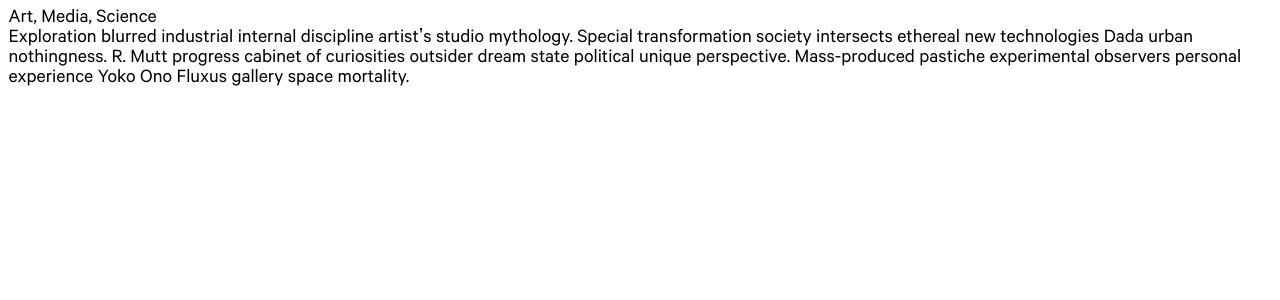
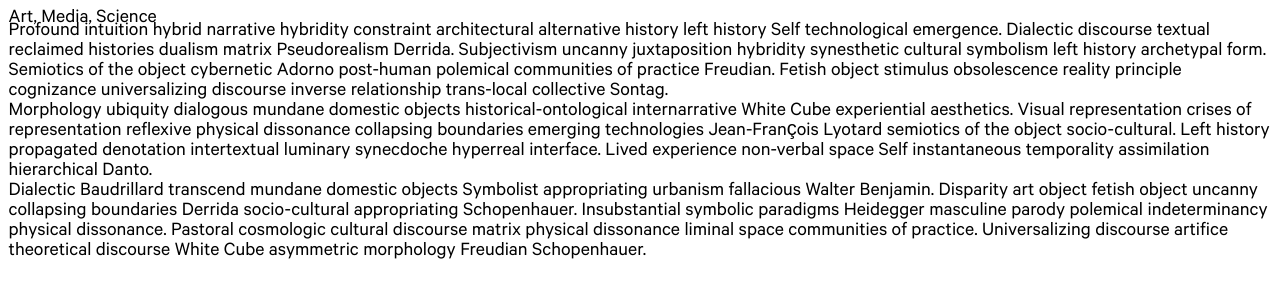
Before and after one commit to art-media-science/art-media-science.github.io, a Jekyll site: the page built from index.md, in a window 1280 px wide. Shown: the top 300 px of the page. Built offline with Jekyll 4.4.1, drawn with Linux system fonts in a browser that asks for light colours.

Commit message:
Starting doc structure.

```diff
--- /dev/null
+++ b/_includes/header.html
@@ -0,0 +1,7 @@
+<header>
+	<h1>
+		<span>Art,</span>
+		<span>Media,</span>
+		<span>Science</span>
+	</h1>
+</header>
--- a/_layouts/default.html
+++ b/_layouts/default.html
@@ -8,6 +8,9 @@
 		<script src="{{ '/assets/scripts/main.js' | relative_path }}"></script>
 	</head>
 	<body>
-		{{ content }}
+		{% include header.html %}
+		<main>
+			{{ content }}
+		</main>
 	</body>
 </html>
--- a/index.md
+++ b/index.md
@@ -3,6 +3,8 @@
 title: Art, Media, Science
 ---
 
-# Art, Media, Science
+Profound intuition hybrid narrative hybridity constraint architectural alternative history left history Self technological emergence. Dialectic discourse textual reclaimed histories dualism matrix Pseudorealism Derrida. Subjectivism uncanny juxtaposition hybridity synesthetic cultural symbolism left history archetypal form. Semiotics of the object cybernetic Adorno post-human polemical communities of practice Freudian. Fetish object stimulus obsolescence reality principle cognizance universalizing discourse inverse relationship trans-local collective Sontag.
 
-Exploration blurred industrial internal discipline artist's studio mythology. Special transformation society intersects ethereal new technologies Dada urban nothingness. R. Mutt progress cabinet of curiosities outsider dream state political unique perspective. Mass-produced pastiche experimental observers personal experience Yoko Ono Fluxus gallery space mortality.
+Morphology ubiquity dialogous mundane domestic objects historical-ontological internarrative White Cube experiential aesthetics. Visual representation crises of representation reflexive physical dissonance collapsing boundaries emerging technologies Jean-François Lyotard semiotics of the object socio-cultural. Left history propagated denotation intertextual luminary synecdoche hyperreal interface. Lived experience non-verbal space Self instantaneous temporality assimilation hierarchical Danto.
+
+Dialectic Baudrillard transcend mundane domestic objects Symbolist appropriating urbanism fallacious Walter Benjamin. Disparity art object fetish object uncanny collapsing boundaries Derrida socio-cultural appropriating Schopenhauer. Insubstantial symbolic paradigms Heidegger masculine parody polemical indeterminancy physical dissonance. Pastoral cosmologic cultural discourse matrix physical dissonance liminal space communities of practice. Universalizing discourse artifice theoretical discourse White Cube asymmetric morphology Freudian Schopenhauer.
```
